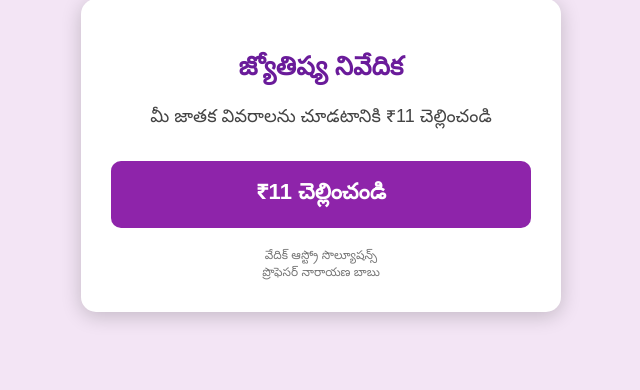
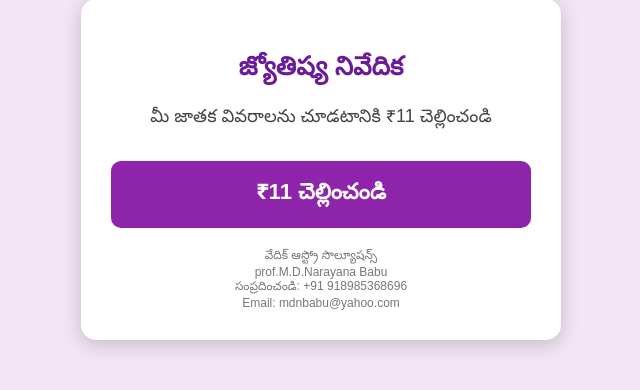
Before and after one commit to mdnbabu/mdnbabu-telugu-astrology-, a Flask app: template templates/payment.html in a window 1280 px wide. Shown: the part 89-479 px from the top of the page, without its empty margins (319-959 px from the left). Run offline with Flask 3, Linux system fonts and the light colour scheme; the template is opened without the code that fills it, so the values that code supplies are empty.

Commit message:
Update payment.html

```diff
--- a/templates/payment.html
+++ b/templates/payment.html
@@ -76,7 +76,11 @@ color:#777;
 <div class="footer">
 వేదిక్ ఆస్ట్రో సొల్యూషన్స్
 <br>
-ప్రొఫెసర్ నారాయణ బాబు
+prof.M.D.Narayana Babu
+<br>
+సంప్రదించండి: +91 918985368696
+<br>
+Email: mdnbabu@yahoo.com
 </div>
 
 </div>
```
